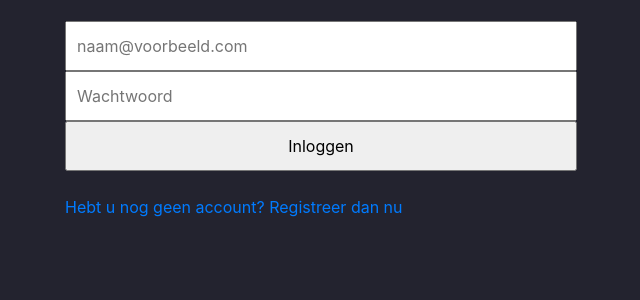
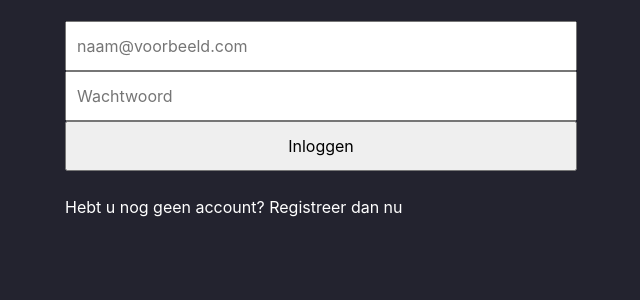
Before and after one commit to mareinvzx/nerdygadgets, a PHP site: page /login.php in a window 1280 px wide. Shown: the part 307-607 px from the top of the page, without its empty margins (319-959 px from the left). Run offline with PHP 8.4, Linux system fonts and the light colour scheme; data that the repository does not hold is empty; some libraries are stand-ins or nearby versions; some web fonts are replaced.

Commit message:
Prachtig
supermoooi

```diff
--- a/Public/CSS/Style.css
+++ b/Public/CSS/Style.css
@@ -501,3 +501,8 @@ ul#ul-class-price li {
     left: 30%;
     top: 10px;
 }
+#regist{
+    width: 100%;
+    text-align: center;
+    color: white;
+}
--- a/login.php
+++ b/login.php
@@ -20,8 +20,10 @@ if(isset($_POST["email"]) && isset($_POST["password"])) {
             <input type="email" name="email" placeholder="naam@voorbeeld.com" required>
             <input type="password" name="password" placeholder="Wachtwoord" required>
             <input type="submit" value="Inloggen"><br><br>
-            <a href="registreer.php"> Hebt u nog geen account? Registreer dan nu</a>
+
+                <a id="regist" href="registreer.php"> Hebt u nog geen account? Registreer dan nu</a>
             </form>
         </div>
+
     </div>
 </body>
```
Also changed, not shown: Public/Img/registreer.png (added).
